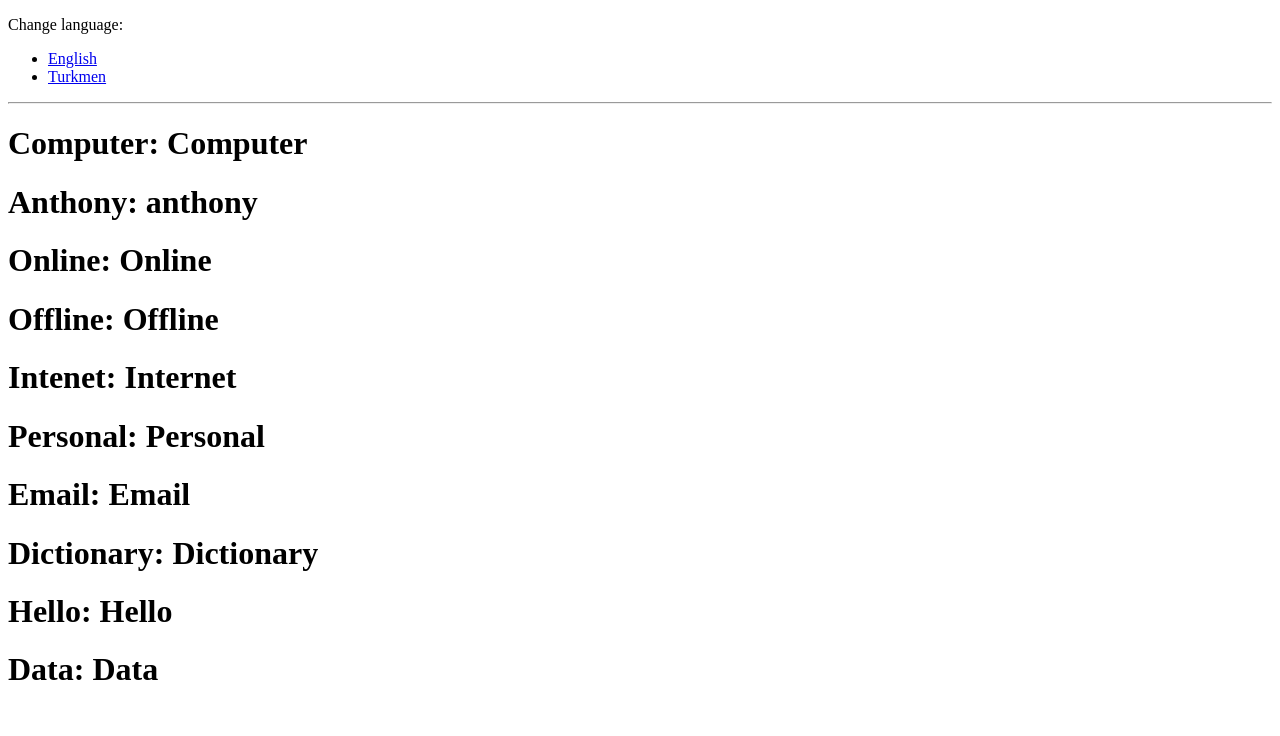
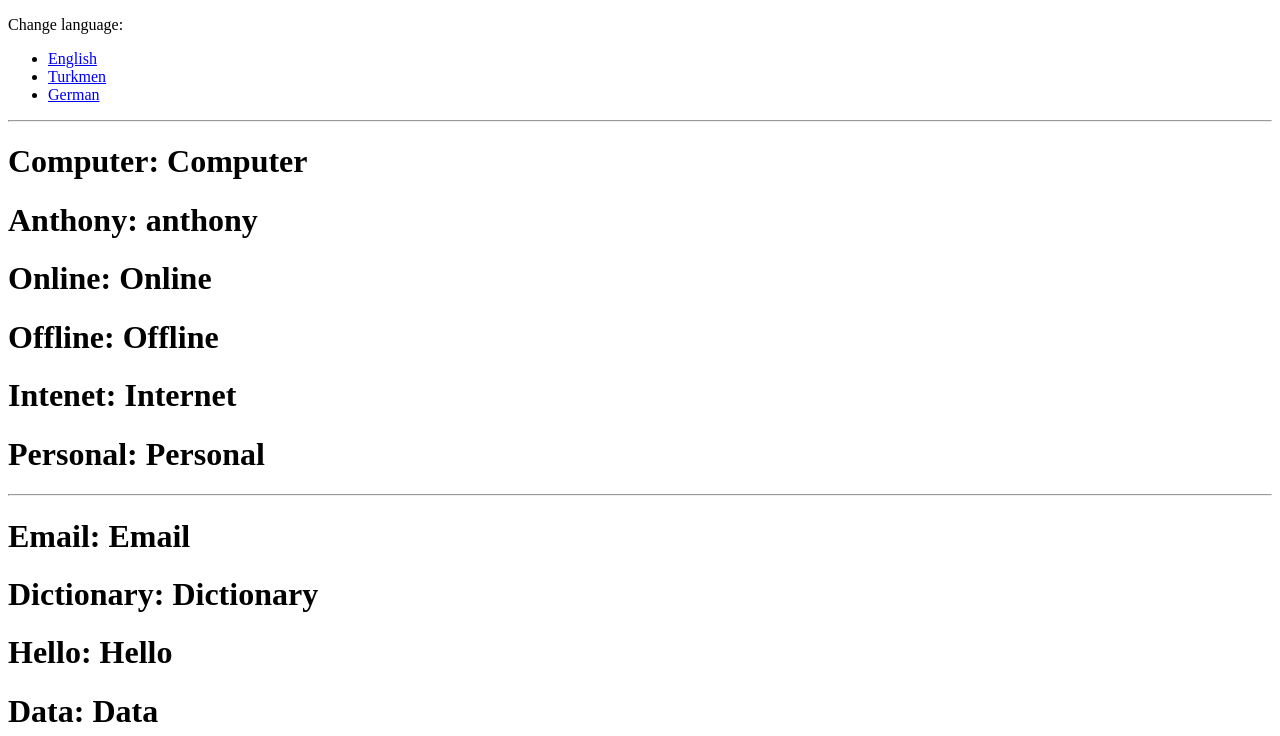
Before and after one commit to Electronic12/test_i18n, a Flask app: page / in a window 1280 px wide. Shown: the top 736 px of the page. Run offline with Flask 2, Linux system fonts and the light colour scheme.

Commit message:
Update german language

```diff
--- a/templates/index.html
+++ b/templates/index.html
@@ -14,6 +14,9 @@
 				<li>
 					<a href="/change-language/tk"> Turkmen </a>
 				</li>
+				<li>
+					<a href="/change-language/de"> German </a>
+				</li>
 			</ul>
 		</div>
 
@@ -24,6 +27,7 @@
 		<h1>Offline: {{_('Offline')}}</h1>
 		<h1>Intenet: {{_('Internet')}}</h1>
 		<h1>Personal: {{_('Personal')}}</h1>
+		<hr />
 		<h1>Email: {{_('Email') }}</h1>
 		<h1>Dictionary: {{_('Dictionary')}}</h1>
 		<h1>Hello: {{_('Hello')}}</h1>
```
Also changed, not shown: translations/de/LC_MESSAGES/messages.po, 1 other file.
